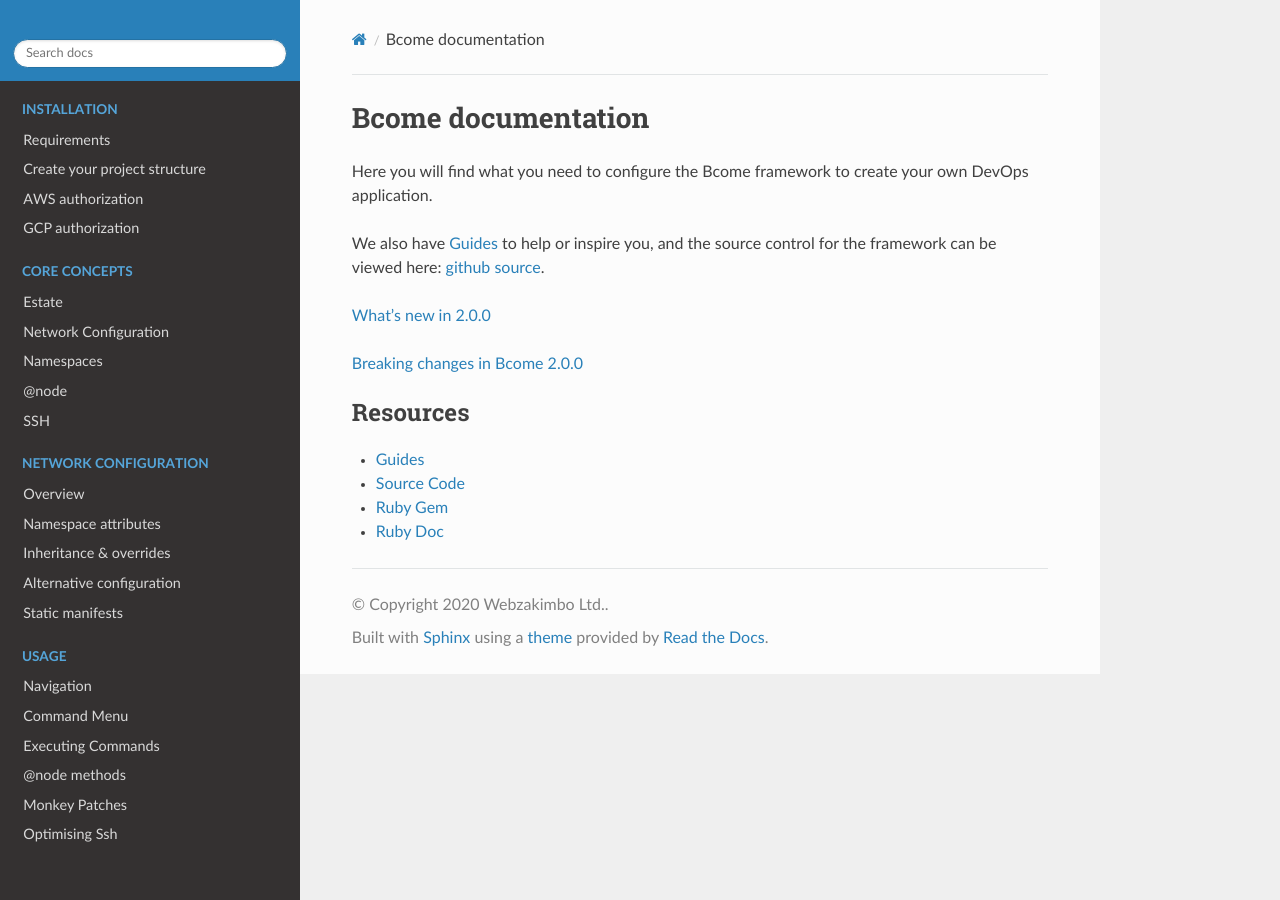
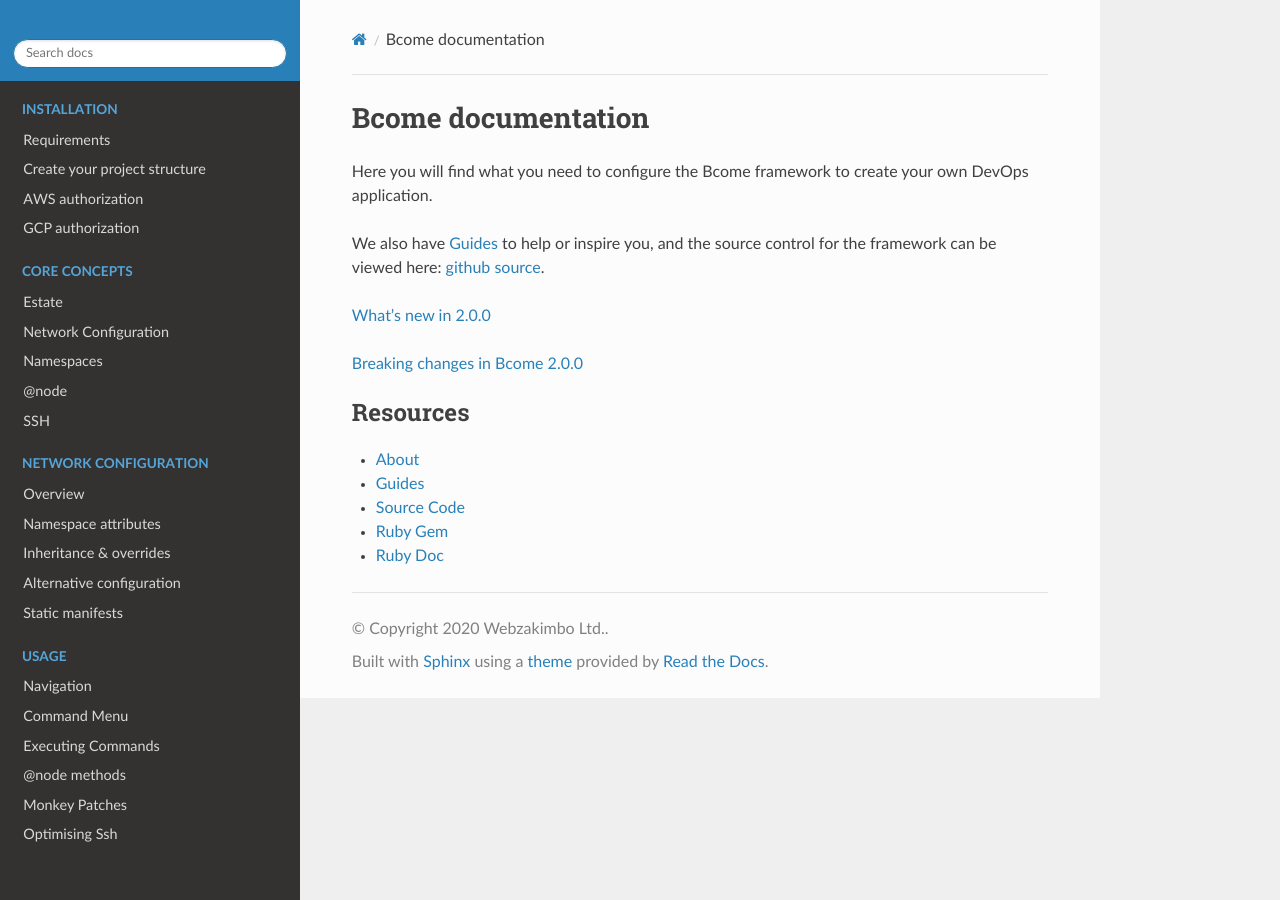
Before and after one commit to webzakimbo/bcome-read-the-docs, a Sphinx documentation site: the page built from docs/source/index.rst, in a window 1280 px wide. Built offline with Sphinx 7.4.7 and the Read the Docs theme 2.0.0, drawn with Linux system fonts in a browser that asks for light colours; pages that are not in the unit, such as notebooks, are missing from menus.

Commit message:
Added about link to main site

```diff
--- a/docs/source/index.rst
+++ b/docs/source/index.rst
@@ -91,6 +91,7 @@
     :maxdepth: 1
     :caption: Resources
 
+    About <https://bcome.com>
     Guides <https://guides.bcome.com>
     Source Code <https://github.com/webzakimbo/bcome-kontrol>
     Ruby Gem <https://rubygems.org/gems/bcome>
```
